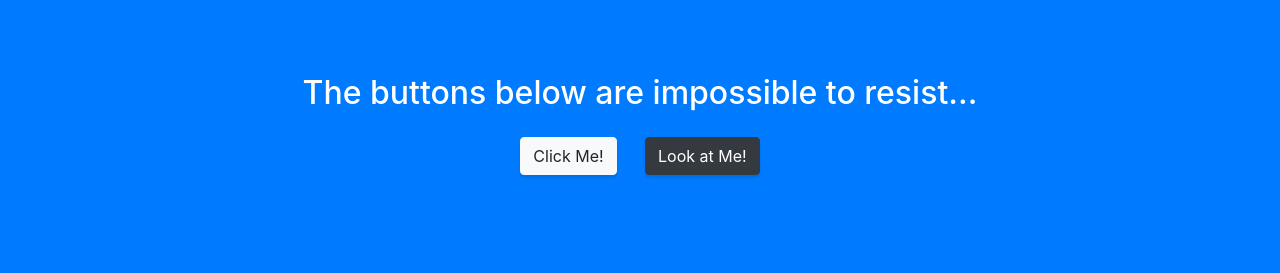
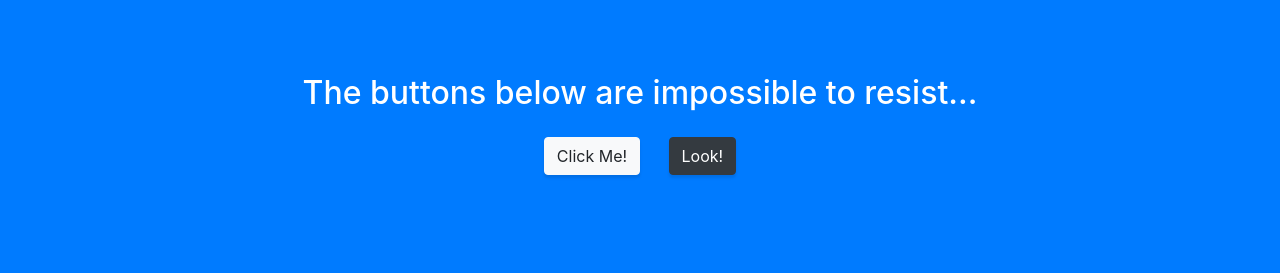
Before and after one commit to Astramentis/astramentis.github.io, a website with bundled scripts: page index.html in a window 1280 px wide. Shown: the part 3580-3853 px from the top of the page. Built offline with nearby package versions, Linux system fonts and the light colour scheme.

Commit message:
Idk what to do with the buttons

```diff
--- a/index.html
+++ b/index.html
@@ -200,7 +200,7 @@
       <div class="container text-center">
         <h2 class="mb-4">The buttons below are impossible to resist...</h2>
         <a href="#" class="btn btn-xl btn-light mr-4">Click Me!</a>
-        <a href="#" class="btn btn-xl btn-dark">Look at Me!</a>
+        <a href="#" class="btn btn-xl btn-dark">Look!</a>
       </div>
     </section>
 
```
